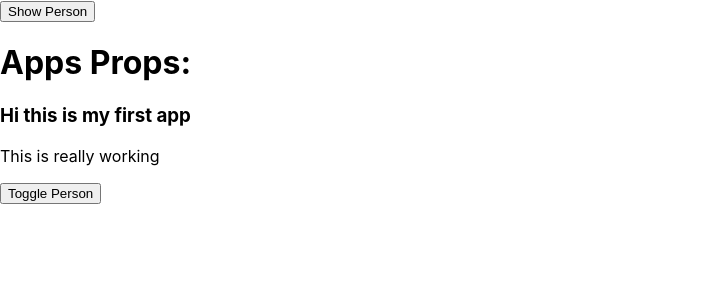
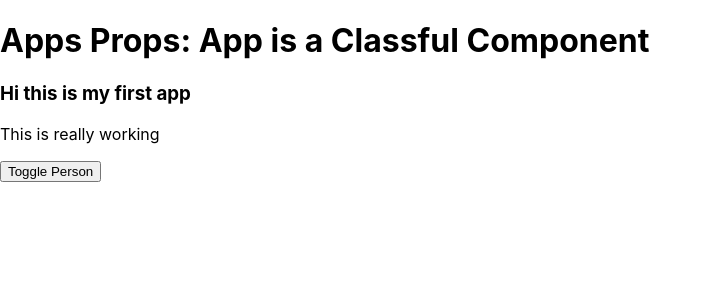
Before and after one commit to ANANDKNIT/my-react-learning, a React app: page / in a window 1280 px wide. Shown: the top 300 px of the page, without its empty margins (0-712 px from the left). Built offline with nearby package versions, Linux system fonts and the light colour scheme.

Commit message:
Using set state correctly

```diff
--- a/src/components/Persons/Persons.js
+++ b/src/components/Persons/Persons.js
@@ -1,5 +1,7 @@
 import React from "react";
 import Person from "./Person/Person";
+import Aux from "../../hoc/Aux";
+import withClass from "../../hoc/WithClass";
 
 class Persons extends React.PureComponent {
   constructor(props) {
@@ -40,7 +42,7 @@ class Persons extends React.PureComponent {
   render() {
     console.log("[Prsons.js] inside render");
     return (
-      <React.Fragment>
+      <Aux>
         {this.props.persons.map((person, index) => {
           return (
             <Person
@@ -52,8 +54,8 @@ class Persons extends React.PureComponent {
             />
           );
         })}
-      </React.Fragment>
+      </Aux>
     );
   }
 }
-export default Persons;
+export default withClass(Persons);
--- a/src/containers/App.js
+++ b/src/containers/App.js
@@ -6,7 +6,7 @@ import Aux from "../hoc/Aux";
 import withClass from "../hoc/WithClass";
 class App extends PureComponent {
   constructor(props) {
-    console.log("[App] Constructore",props)
+    // console.log("[App] Constructore",props)
 
     super();
     //this is old style of using state in constructor
@@ -17,7 +17,8 @@ class App extends PureComponent {
         { id: 2, name: "Manu", age: 26 },
         { id: 3, name: "Test", age: 30 }
       ],
-      showPersons: false
+      showPersons: false,
+      toggleCounter: 0
     };
   }
 
@@ -49,9 +50,8 @@ class App extends PureComponent {
     console.log(nextProps, nextState, "[Persons.js] componentWillUpdate");
   }
   componentDidUpdate() {
-      console.log("[Persons.js] componentDidUpdate");
+    console.log("[Persons.js] componentDidUpdate");
   }
-
 
   nameChangeHandler = (event, id) => {
     console.log(id, event.target.value, "name change handler");
@@ -69,7 +69,12 @@ class App extends PureComponent {
 
   togglePersonHandler = () => {
     const oldState = this.state.showPersons;
-    this.setState({ showPersons: !oldState });
+    this.setState((prevState, props) => {
+      return {
+        showPersons: !oldState,
+        toggleCounter: prevState.toggleCounter + 1
+      };
+    });
   };
 
   deletePersonHandler = personIndex => {
@@ -82,7 +87,7 @@ class App extends PureComponent {
 
   render() {
     let person = null;
-    console.log("[App] render method")
+    console.log("[App] render method");
 
     if (this.state.showPersons) {
       person = (
@@ -96,7 +101,6 @@ class App extends PureComponent {
 
     return (
       <Aux>
-        <button onClick={() =>this.setState({showPersons:true})}>Show Person</button>
         <Cockpit
           appTitle={this.props.appTitle}
           persons={this.state.persons}
@@ -109,4 +113,4 @@ class App extends PureComponent {
   }
 }
 
-export default withClass(App,App);
+export default withClass(App, classes.App);
--- a/src/hoc/WithClass.js
+++ b/src/hoc/WithClass.js
@@ -1,11 +1,11 @@
-import React from 'react';
+import React from "react";
 
-const withClass =(WrappedComponent, className) => {
-return (props) => (
-<div className={className}>
-    <WrappedComponent/>
+const withClass = (WrappedComponent, className) => {
+  return props => (
+    <div className={className}>
+      <WrappedComponent {...props} />
     </div>
-)
-}
+  );
+};
 
 export default withClass;
```
Also changed, not shown: 2 other files (tests, documents, lock files or other folders).
